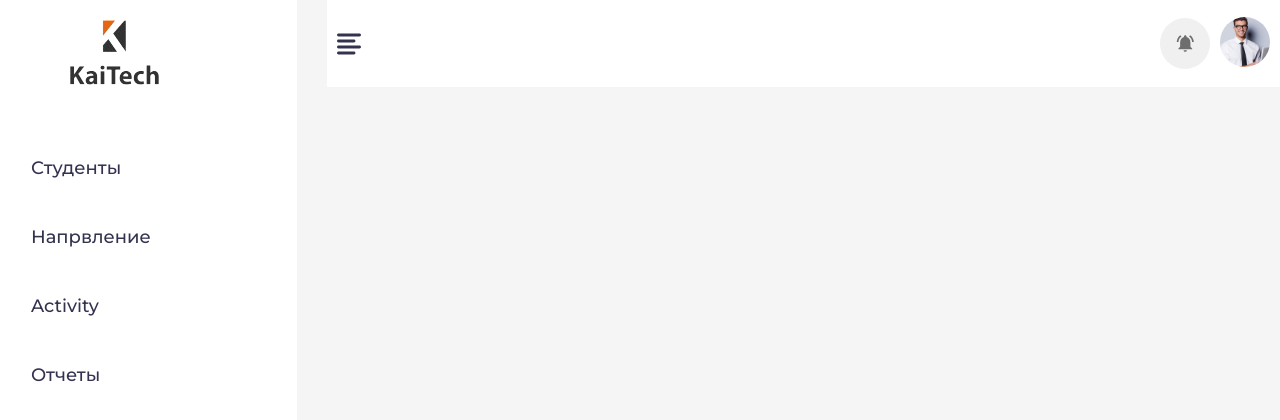
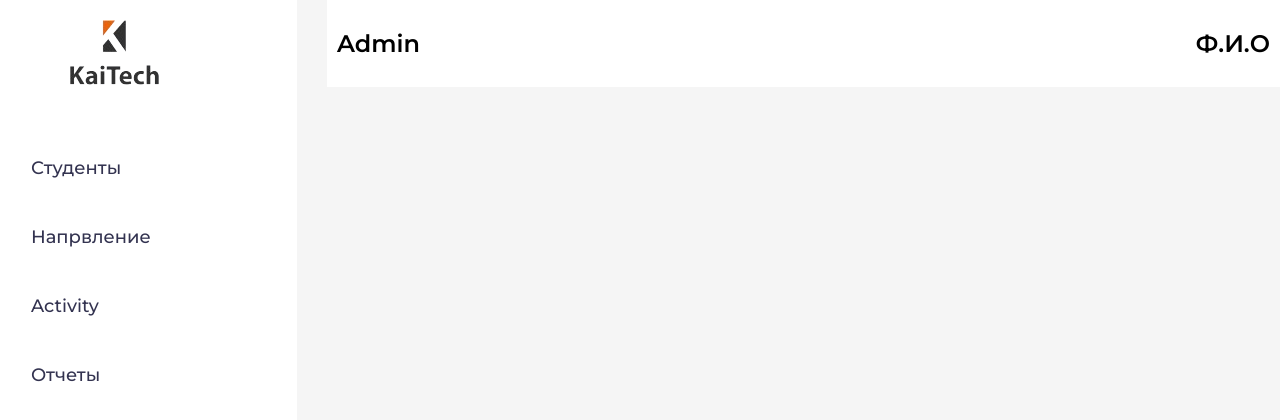
Before and after one commit to Jakyp-05/admin-kai, a React (Create React App) app: page / in a window 1280 px wide. Shown: the top 420 px of the page. Built offline with nearby package versions, Linux system fonts and the light colour scheme.

Commit message:
header is put

```diff
--- a/src/widgets/header/styles/style.ts
+++ b/src/widgets/header/styles/style.ts
@@ -6,26 +6,32 @@ export const Header = styled("div")(({ theme }) => ({
     justifyContent:'space-between',
     background:'#FFFFFF',
     height:'87px',
-    padding:'0 10px '
+    padding:'0 10px ',
+
+
+    p:{
+        fontSize:'24px',
+        fontWeight:600
+    }
 }));
 
-export const HeaderLogos = styled('div')(({theme}) => ({
-    display:'flex',
-    alignItems:'center',
-    gap:'10px',
+// export const HeaderLogos = styled('div')(({theme}) => ({
+//     display:'flex',
+//     alignItems:'center',
+//     gap:'10px',
 
-}))
+// }))
 
-export const INotice = styled('div')(({theme})=> ({
-    a:{
-        background:'#F0F0F0',
-        display:'flex',
-        alignItems:"center",
-        justifyContent:'center',
-        width:'50px',
-        heigth:'50px',
-        borderRadius:'50%',
-        padding:'15px 25px'
-    }
+// export const INotice = styled('div')(({theme})=> ({
+//     a:{
+//         background:'#F0F0F0',
+//         display:'flex',
+//         alignItems:"center",
+//         justifyContent:'center',
+//         width:'50px',
+//         heigth:'50px',
+//         borderRadius:'50%',
+//         padding:'15px 25px'
+//     }
 
-}))
+// }))
--- a/src/widgets/header/ui/Header.tsx
+++ b/src/widgets/header/ui/Header.tsx
@@ -2,7 +2,6 @@ import React from 'react'
 import { NavLink } from 'react-router-dom';
 import IconNotice from 'shared/assets/svg/IconNotice.svg';
 import logoAdmin from 'shared/assets/svg/logoAdmin.svg';
-import burger from 'shared/assets/svg/burger.svg';
 import { Header as HeaderStyle } from '../styles/style';
 import { HeaderLogos as HeaderLogos } from '../styles/style';
 import { INotice as INotice } from '../styles/style';
@@ -10,13 +9,14 @@ import { INotice as INotice } from '../styles/style';
 const Header = () => {
   return (
     <HeaderStyle>
-      <img src={burger} alt="burger" />
-      <HeaderLogos>
+      <p>Admin</p>
+      {/* <HeaderLogos>
         <INotice>
           <NavLink to='/'><img src={IconNotice} alt="iconNotice" /></NavLink>
         </INotice>
         <NavLink to='/'><img src={logoAdmin} alt="logAdmina" /></NavLink>
-      </HeaderLogos>
+      </HeaderLogos> */}
+      <p>Ф.И.О</p>
     </HeaderStyle>
   )
 }
```
